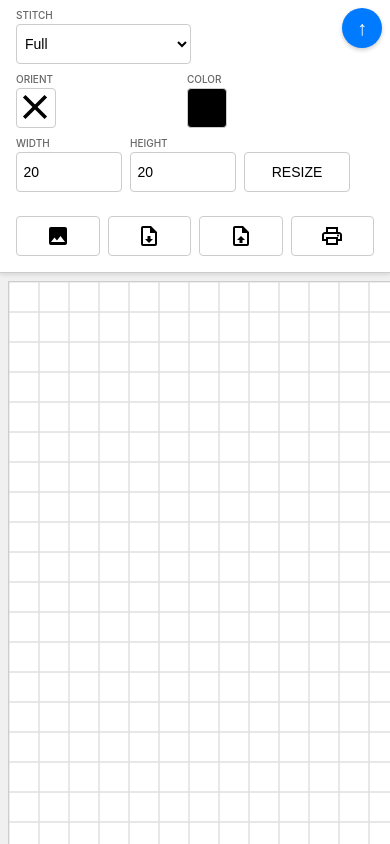
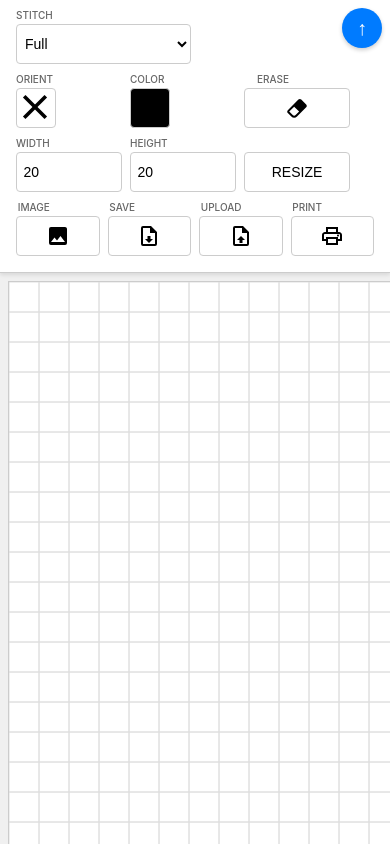
Before and after one commit to jfgordon2/cross-stitch-designer, a React (Vite) app: page / in a window 390 px wide. Built offline with nearby package versions, Linux system fonts and the light colour scheme.

Commit message:
add eraser and mobile labels

```diff
--- a/src/App.tsx
+++ b/src/App.tsx
@@ -2,6 +2,7 @@ import { useState, useCallback, useRef } from 'react';
 import { Grid } from './components/Grid';
 import { Toolbar } from './components/Toolbar';
 import { Color, Project, Stitch, StitchType, AppMode, BackgroundImage } from './types';
+import eraserIcon from './assets/eraser.svg';
 import { COLORS, GRID_CONSTANTS } from './constants';
 import {
   createNewProject,
@@ -54,6 +55,7 @@ function App() {
   const [width, setWidth] = useState(GRID_CONSTANTS.defaultGridSize.toString());
   const [height, setHeight] = useState(GRID_CONSTANTS.defaultGridSize.toString());
   const [mode, setMode] = useState<AppMode>('edit');
+  const [isEraserMode, setIsEraserMode] = useState(false);
   const gridRef = useRef<HTMLDivElement>(null);
 
   const handleCustomColorAdd = useCallback((color: Color) => {
@@ -74,6 +76,12 @@ function App() {
       };
 
       newProject.grid[row] = [...currentProject.grid[row]];
+
+      if (isEraserMode) {
+        newProject.grid[row][col] = { stitches: [] };
+        return newProject;
+      }
+
       newProject.grid[row][col] = {
         stitches: [...currentProject.grid[row][col].stitches]
       };
@@ -87,9 +95,11 @@ function App() {
       }
     });
 
-    // Add color to custom colors if it's not a default color
-    handleCustomColorAdd(selectedColor);
-  }, [selectedColor, handleCustomColorAdd]);
+    if (!isEraserMode) {
+      // Add color to custom colors if it's not a default color
+      handleCustomColorAdd(selectedColor);
+    }
+  }, [selectedColor, handleCustomColorAdd, isEraserMode]);
 
   const handleResize = useCallback(() => {
     const newWidth = parseInt(width, 10);
@@ -161,6 +171,8 @@ function App() {
           onLoad={handleLoad}
           onBackgroundChange={handleBackgroundChange}
           onModeChange={setMode}
+          isEraserMode={isEraserMode}
+          onEraserToggle={() => setIsEraserMode(!isEraserMode)}
         />
         <div className="grid-container">
           <Grid
@@ -171,6 +183,7 @@ function App() {
             selectedOrientation={selectedOrientation}
             cellSize={GRID_CONSTANTS.defaultCellSize}
             mode={mode}
+            isEraserMode={isEraserMode}
             onCellUpdate={handleCellUpdate}
           />
         </div>
--- a/src/components/Toolbar.css
+++ b/src/components/Toolbar.css
@@ -98,6 +98,12 @@
   justify-content: center;
 }
 
+.toolbar-button.active {
+  background-color: #e6e6e6;
+  border-color: #999;
+  box-shadow: inset 0 1px 3px rgba(0,0,0,0.1);
+}
+
 .toolbar-button img {
   width: 24px;
   height: 24px;
@@ -120,6 +126,11 @@
   justify-content: center;
   align-items: center;
   font-size: 20px;
+}
+
+/* Action labels (ERASE, IMAGE, SAVE, UPLOAD, PRINT) */
+.action-label {
+  display: none;  /* Hidden by default on desktop */
 }
 
 @media (max-width: 768px) {
@@ -177,8 +188,9 @@
     padding-top: 8px;
   }
 
-  /* Special case for width/height/resize group */
-  .toolbar-group.mobile-row.size-controls {
+  /* Special case for 3-column groups */
+  .toolbar-group.mobile-row.size-controls,
+  .toolbar-group.mobile-row.has-separator {
     grid-template-columns: 1fr 1fr 1fr;
   }
 
@@ -202,4 +214,18 @@
   .toolbar label {
     min-width: 80px;
   }
+
+
+  .action-label {
+    display: block;  /* Shows only on mobile */
+    position: absolute;
+    left: 50%;
+    transform: translateX(-50%);
+    font-size: 10px;
+    text-transform: uppercase;
+    color: #666;
+    margin: 0;
+    line-height: 1;
+    white-space: nowrap;
+  }
 }
--- a/src/components/Toolbar.tsx
+++ b/src/components/Toolbar.tsx
@@ -8,6 +8,7 @@ import { BackgroundEditor } from './BackgroundEditor';
 import downloadIcon from '../assets/file-download-outline.svg';
 import uploadIcon from '../assets/file-upload-outline.svg';
 import gridIcon from '../assets/view-grid-plus-outline.svg';
+import eraserIcon from '../assets/eraser.svg';
 import './Toolbar.css';
 
 interface ToolbarProps {
@@ -19,6 +20,7 @@ interface ToolbarProps {
   height: string;
   project: Project;
   gridRef: GridRef;
+  isEraserMode: boolean;
   onStitchChange: (stitch: StitchType) => void;
   onOrientationChange: (orientation: string) => void;
   onColorChange: (color: Color) => void;
@@ -30,9 +32,11 @@ interface ToolbarProps {
   onLoad: () => void;
   onBackgroundChange: (background: BackgroundImage | undefined) => void;
   onModeChange: (mode: AppMode) => void;
+  onEraserToggle: () => void;
 }
 
-export const Toolbar = React.memo<ToolbarProps>(({
+export const Toolbar = React.memo<ToolbarProps>((props) => {
+  const {
     selectedStitch,
     selectedOrientation,
     selectedColor,
@@ -41,6 +45,7 @@ export const Toolbar = React.memo<ToolbarProps>(({
     height,
     project,
     gridRef,
+    isEraserMode,
     onStitchChange,
     onOrientationChange,
     onColorChange,
@@ -52,7 +57,9 @@ export const Toolbar = React.memo<ToolbarProps>(({
     onLoad,
     onBackgroundChange,
     onModeChange,
-}) => {
+    onEraserToggle,
+  } = props;
+
   const [isCollapsed, setIsCollapsed] = useState(false);
   const toolbarRef = useRef<HTMLDivElement>(null);
 
@@ -139,6 +146,17 @@ export const Toolbar = React.memo<ToolbarProps>(({
               onCustomColorAdd={onCustomColorAdd}
             />
           </div>
+
+          <div className="input-group">
+            <label className="input-label action-label">ERASE</label>
+            <button
+              onClick={onEraserToggle}
+              className={`toolbar-button ${isEraserMode ? 'active' : ''}`}
+              title={isEraserMode ? "Disable Eraser" : "Enable Eraser"}
+            >
+              <img src={eraserIcon} alt="Eraser Tool" />
+            </button>
+          </div>
         </div>
 
         <div className="toolbar-group has-separator mobile-row size-controls">
@@ -172,6 +190,8 @@ export const Toolbar = React.memo<ToolbarProps>(({
         </div>
 
         <div className="toolbar-group toolbar-actions mobile-row">
+          <div className="input-group">
+            <label className="input-label action-label">IMAGE</label>
             <BackgroundEditor
               background={project.background}
               canvasWidth={project.width * 30}
@@ -179,6 +199,9 @@ export const Toolbar = React.memo<ToolbarProps>(({
               onBackgroundChange={onBackgroundChange}
               onModeChange={onModeChange}
             />
+          </div>
+          <div className="input-group">
+            <label className="input-label action-label">SAVE</label>
             <button
               onClick={onSave}
               className="toolbar-button"
@@ -186,6 +209,9 @@ export const Toolbar = React.memo<ToolbarProps>(({
             >
               <img src={downloadIcon} alt="Save Project" />
             </button>
+          </div>
+          <div className="input-group">
+            <label className="input-label action-label">UPLOAD</label>
             <button
               onClick={onLoad}
               className="toolbar-button"
@@ -193,7 +219,11 @@ export const Toolbar = React.memo<ToolbarProps>(({
             >
               <img src={uploadIcon} alt="Upload Project" />
             </button>
+          </div>
+          <div className="input-group">
+            <label className="input-label action-label">PRINT</label>
             <PrintButton project={project} gridRef={gridRef} />
+          </div>
         </div>
       </div>
     </>
```
Also changed, not shown: src/components/Grid.tsx (+18 -2 lines), src/assets/eraser.svg (added). Lines whose indentation alone changed are shown as unchanged.
